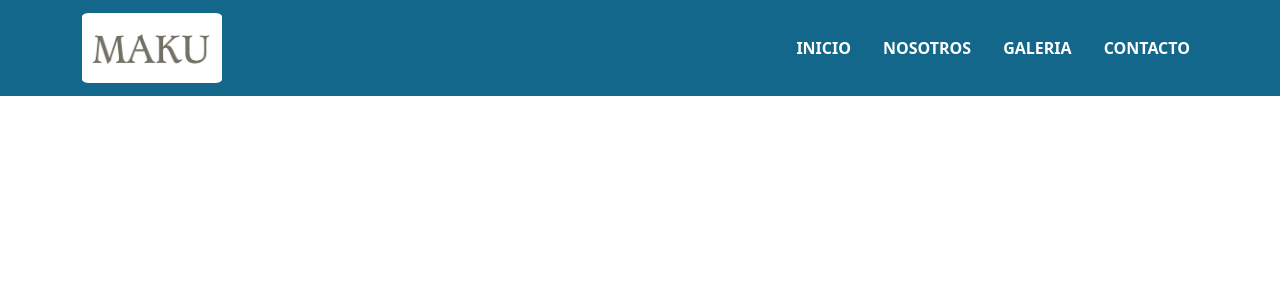
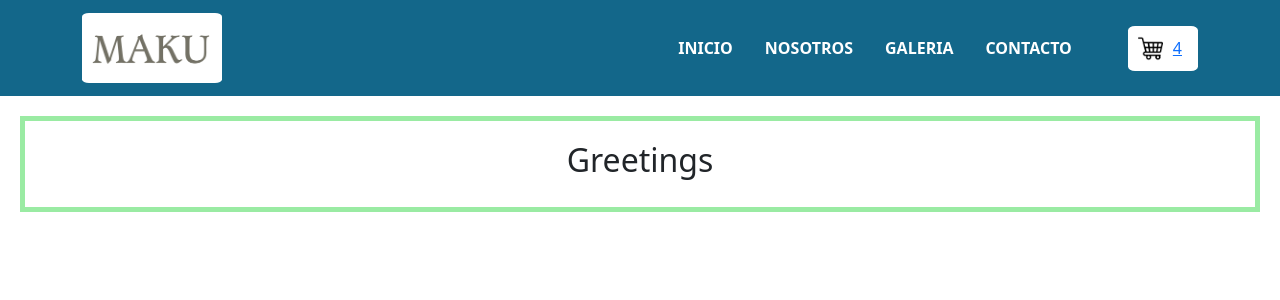
Before and after one commit to diegox-mazo/maku-ecomerce-react-js, a React (Create React App) app: page / in a window 1280 px wide. Shown: the top 300 px of the page. Built offline with nearby package versions, Linux system fonts and the light colour scheme.

Commit message:
Clase 3 Se incluye cartWidget y ItemListContainer

```diff
--- a/src/App.js
+++ b/src/App.js
@@ -1,5 +1,6 @@
 import './App.css';
-import Botonera from './components/Botonera.js';
+import Botonera from './components/NavBar/Botonera.js';
+import ItemListContainer from './components/ItemListContainer/ItemListContainer.js';
 
 function App() {
   return (
@@ -7,6 +8,9 @@ function App() {
       <header>
         <Botonera/>
       </header>
+      <main>
+        <ItemListContainer>Greetings</ItemListContainer>
+      </main>
 
     </div>
   );
--- /dev/null
+++ b/src/components/CartWidget/CartWidget.css
@@ -0,0 +1,8 @@
+.cart-logo{
+    width: 45px;
+    padding: 10px;
+}
+.shopping-cart{
+    background-color: white;
+    border-radius: 10%;
+}
--- /dev/null
+++ b/src/components/CartWidget/CartWidget.js
@@ -0,0 +1,19 @@
+import cartLogo from './shopping-cart.png';
+import './CartWidget.css';
+
+function CartWidget(prop){
+    return(
+        <div className='shopping-cart ms-5 pe-3'>
+            <a href="#link" className="d-flex link-primary">
+                <img
+                    src={cartLogo}
+                    className="d-inline-block align-top cart-logo"
+                    alt="Shopping Cart"
+                />
+                <label className='align-self-center'>{prop.counter}</label>
+            </a>
+        </div>
+    );
+}
+
+export default CartWidget;
--- /dev/null
+++ b/src/components/ItemListContainer/ItemListContainer.css
@@ -0,0 +1,7 @@
+.list-container{
+    border-style: solid;
+    border-color: #9AEBA3;
+    border-width: 5px;
+    padding: 20px;
+    margin: 20px;
+}
--- /dev/null
+++ b/src/components/ItemListContainer/ItemListContainer.js
@@ -0,0 +1,12 @@
+import 'bootstrap/dist/css/bootstrap.min.css';
+import './ItemListContainer.css';
+
+function ItemListContainer(prop){
+    return(
+        <div className='list-container'>
+            <h2>{prop.children}</h2>
+        </div>
+    );
+}
+
+export default ItemListContainer;
--- a/src/components/Botonera.js
+++ b/src/components/NavBar/Botonera.js
@@ -1,14 +1,17 @@
 import Container from 'react-bootstrap/Container';
 import Nav from 'react-bootstrap/Nav';
 import Navbar from 'react-bootstrap/Navbar';
-import logo from '../img/logo.png';
+import logo from './logo.png';
+import 'bootstrap/dist/css/bootstrap.min.css';
+import './Botonera.css';
+import CartWidget from '../CartWidget/CartWidget';
 
 
 function Botonera(){
     return(
         <Navbar className='Botonera' expand="md">
             <Container>
-                <Navbar.Brand href="../index.js">
+                <Navbar.Brand href="../../index.js">
                     <img
                         src={logo}
                         className="d-inline-block align-top logo"
@@ -18,13 +21,16 @@ function Botonera(){
                 <Navbar.Toggle aria-controls="basic-navbar-nav" />
                 <Navbar.Collapse id="basic-navbar-nav">
                 <Nav className="ms-auto gap-3">
-                    <Nav.Link className='nav-link' href="../index.js">INICIO</Nav.Link>
+                    <Nav.Link className='nav-link' href="../../index.js">INICIO</Nav.Link>
                     <Nav.Link className='nav-link' href="#link">NOSOTROS</Nav.Link>
                     <Nav.Link className='nav-link' href="#link">GALERIA</Nav.Link>
                     <Nav.Link className='nav-link' href="#link">CONTACTO</Nav.Link>
 
                 </Nav>
                 </Navbar.Collapse>
+
+                <CartWidget counter={4}/>
+
             </Container>
         </Navbar>
     );
--- a/src/index.js
+++ b/src/index.js
@@ -3,8 +3,7 @@ import ReactDOM from 'react-dom/client';
 import './index.css';
 import App from './App';
 import reportWebVitals from './reportWebVitals';
-import 'bootstrap/dist/css/bootstrap.min.css';
-import './css/Botonera.css';
+
 
 const root = ReactDOM.createRoot(document.getElementById('root'));
 root.render(
```
Also changed, not shown: src/components/CartWidget/shopping-cart.png (added), src/components/NavBar/Botonera.css (renamed from src/css/Botonera.css), src/components/NavBar/logo.png (renamed from src/img/logo.png).
